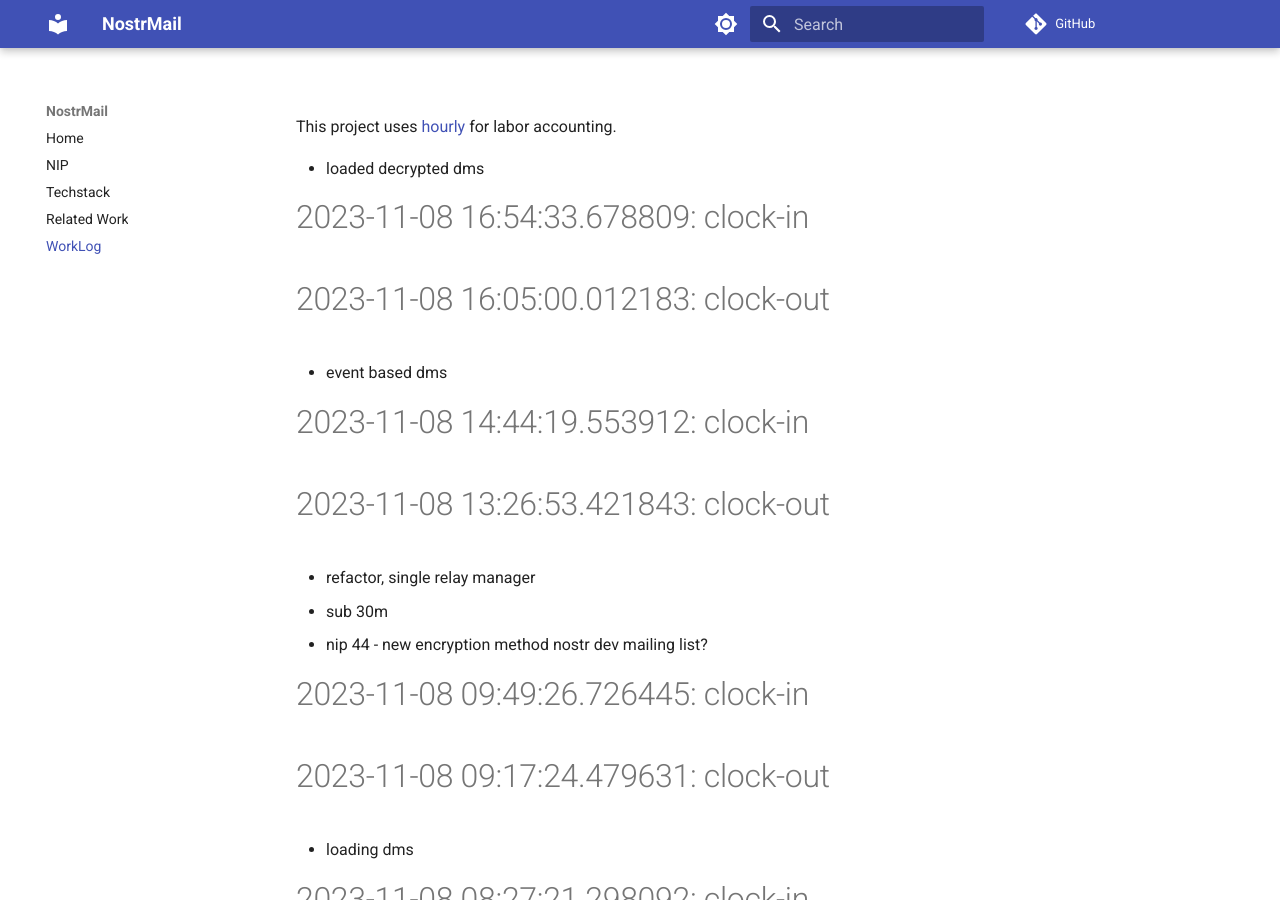
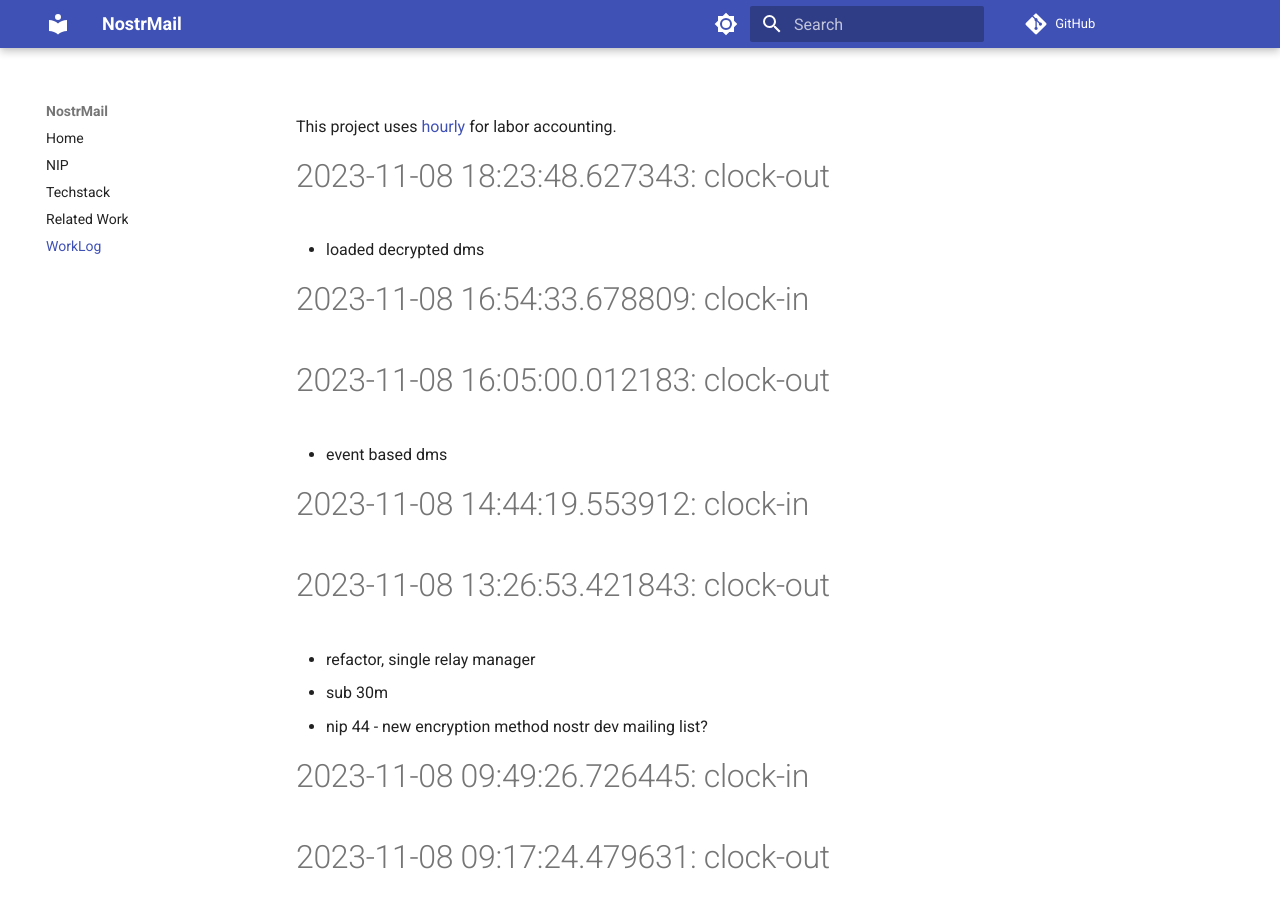
Before and after one commit to asherp/nostr-mail, an MkDocs documentation site: the page built from docs/WorkLog.md, in a window 1280 px wide and 900 px high. Built offline with MkDocs 1.6.1 and Material for MkDocs 9.7.7, drawn with Linux system fonts in a browser that asks for light colours; comment, search, counter and statistics services are not loaded.

Commit message:
clock-out

```diff
--- a/WorkLog.md
+++ b/WorkLog.md
@@ -1,3 +1,5 @@
+# 2023-11-08 18:23:48.627343: clock-out
+
 * loaded decrypted dms
 
 # 2023-11-08 16:54:33.678809: clock-in
```
